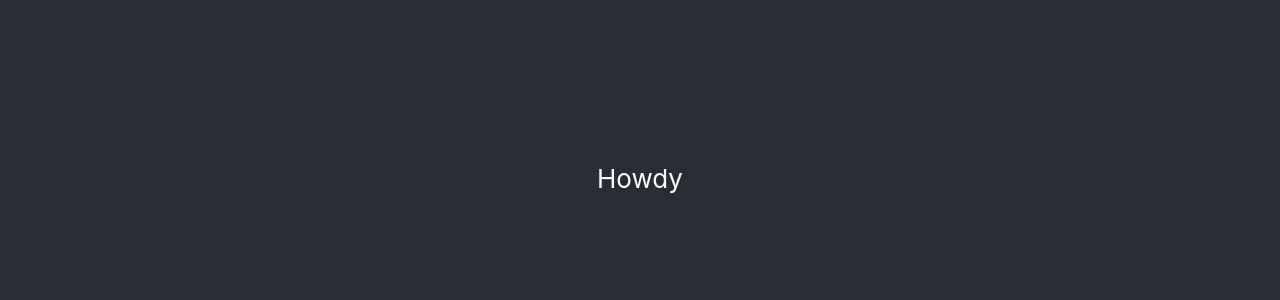
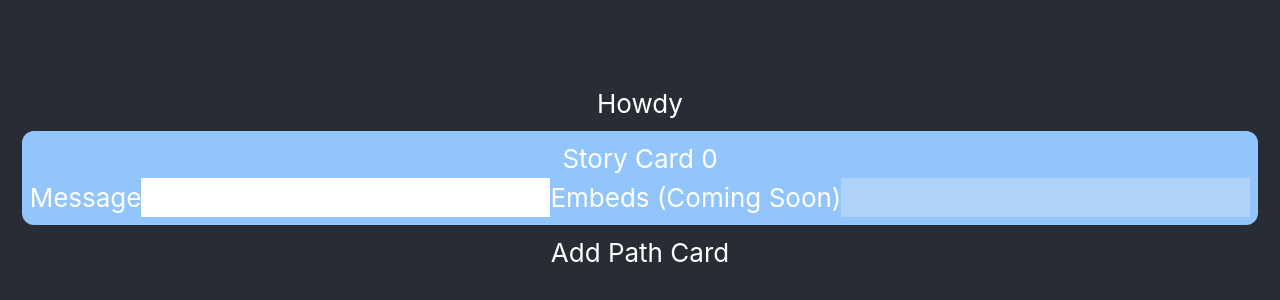
Before and after one commit to ldyken53/adventure-learning-bot, a React (Create React App) app in the folder adventure-workshop/: page /story-builder in a window 1280 px wide. Shown: the part 222-522 px from the top of the page. Built offline with nearby package versions, Linux system fonts and the light colour scheme.

Commit message:
[WIP] Stub out story editor, change paths structure to be a map

```diff
--- a/adventure-workshop/src/App.jsx
+++ b/adventure-workshop/src/App.jsx
@@ -8,7 +8,7 @@ import {
 } from "react-router-dom";
 import { Start } from "./Start.jsx";
 import { Intro } from "./Intro.jsx";
-import { StoryBuilder } from "./StoryBuilder.js";
+import { StoryBuilder } from "./StoryBuilder/StoryBuilder.jsx";
 import "./App.css";
 
 class App extends Component {
--- a/adventure-workshop/src/Start.jsx
+++ b/adventure-workshop/src/Start.jsx
@@ -1,5 +1,5 @@
 import React, { Component } from "react";
-import { GenreOptions } from "./GenreOptions.js";
+import { GenreOptions } from "./GenreOptions.jsx";
 import { Link } from "react-router-dom";
 
 class Start extends Component {
--- a/adventure-workshop/src/StoryBuilder.js
+++ /dev/null
@@ -1,14 +0,0 @@
-import React, { Component } from "react";
-// import { Link } from "react-router-dom";
-
-class StoryBuilder extends Component {
-  // constructor(props) {
-  //   super(props);
-  // }
-
-  render() {
-    return <div>Howdy</div>;
-  }
-}
-
-export { StoryBuilder };
--- /dev/null
+++ b/adventure-workshop/src/StoryBuilder/StoryBuilder.jsx
@@ -0,0 +1,114 @@
+import React, { Component, useContext } from "react";
+// import { Link } from "react-router-dom";
+
+const STORY_TEMPLATE = {
+  genre_id: "uuid",
+  name: "",
+  description: "",
+  creator: "",
+  paths: [],
+};
+
+const PATH_TEMPLATE = {
+  text: "",
+  embeds: {},
+  options: [],
+};
+
+const START_PATH_CARD_ID = "00000000-0000-0000-0000-000000000000";
+
+const PathCardsContext = React.createContext([]);
+
+class StoryBuilder extends Component {
+  constructor(props) {
+    super(props);
+
+    this.state = {
+      paths: { [START_PATH_CARD_ID]: { ...PATH_TEMPLATE } },
+    };
+  }
+
+  addPath = (path) => {
+    this.setState({ paths: [...this.state.paths, path] });
+  };
+
+  removePath = (index) => {
+    const newPaths = [...this.state.paths];
+    newPaths.splice(index, 1);
+    this.setState({ paths: newPaths });
+  };
+
+  updatePath = (path, index) => {
+    const newPaths = [...this.state.paths];
+    newPaths.splice(index, 1, path);
+    this.setState({ paths: newPaths });
+  };
+
+  render() {
+    return (
+      <div>
+        Howdy
+        <PathCardsContext.Provider value={this.state.paths}>
+          {Object.entries(this.state.paths).map(([id, path], i) => (
+            <PathCard
+              index={i}
+              path={path}
+              setPath={(path) => this.updatePath(path, i)}
+            />
+          ))}
+        </PathCardsContext.Provider>
+        <button onClick={() => this.addPath({ ...PATH_TEMPLATE })}>
+          Add Path Card
+        </button>
+      </div>
+    );
+  }
+}
+
+const PathCard = ({ index, path, updatePath, removeSelf }) => {
+  return (
+    <div className="bg-blue-300 p-2 my-2 rounded-xl">
+      <h2>Story Card {index}</h2>
+      <label>Message</label>
+      <input
+        value={path.text}
+        onChange={(e) => updatePath({ ...path, text: e.target.value })}
+      />
+      <label className="text-grey">Embeds (Coming Soon)</label>
+      <input
+        disabled
+        onChange={(e) => updatePath({ ...path, embeds: e.target.value })}
+      />
+      {path.options.map((option, i) => (
+        <PathLink
+          index={i}
+          link={option}
+          setLink={(link) => {
+            const newOptions = [...path.options];
+            newOptions.splice(i, 1, link);
+            updatePath({ ...path, options: newOptions });
+          }}
+        />
+      ))}
+    </div>
+  );
+};
+
+const PathLink = ({ index, link, setLink }) => {
+  const existingPaths = useContext(PathCardsContext);
+
+  return (
+    <div className="flex-row">
+      <label>Text:</label>
+      <input
+        value={link.text}
+        onChange={(e) => setLink({ ...link, text: e.target.value })}
+      />
+      <label>Goes to:</label>
+      {/* TODO: select component from all the existing path indexes */}
+      <input type="select">{/* {()} */}</input>
+    </div>
+  );
+};
+
+export { StoryBuilder };
```
Also changed, not shown: adventure-workshop/src/GenreOptions.jsx (renamed from adventure-workshop/src/GenreOptions.js, +6 -5 lines), adventure-workshop/src/index.js (+6 -6 lines), adventure-workshop/src/setupTests.js (+1 -1 lines), adventure-workshop/src/StoryBuilder/Story.jsx (added).
